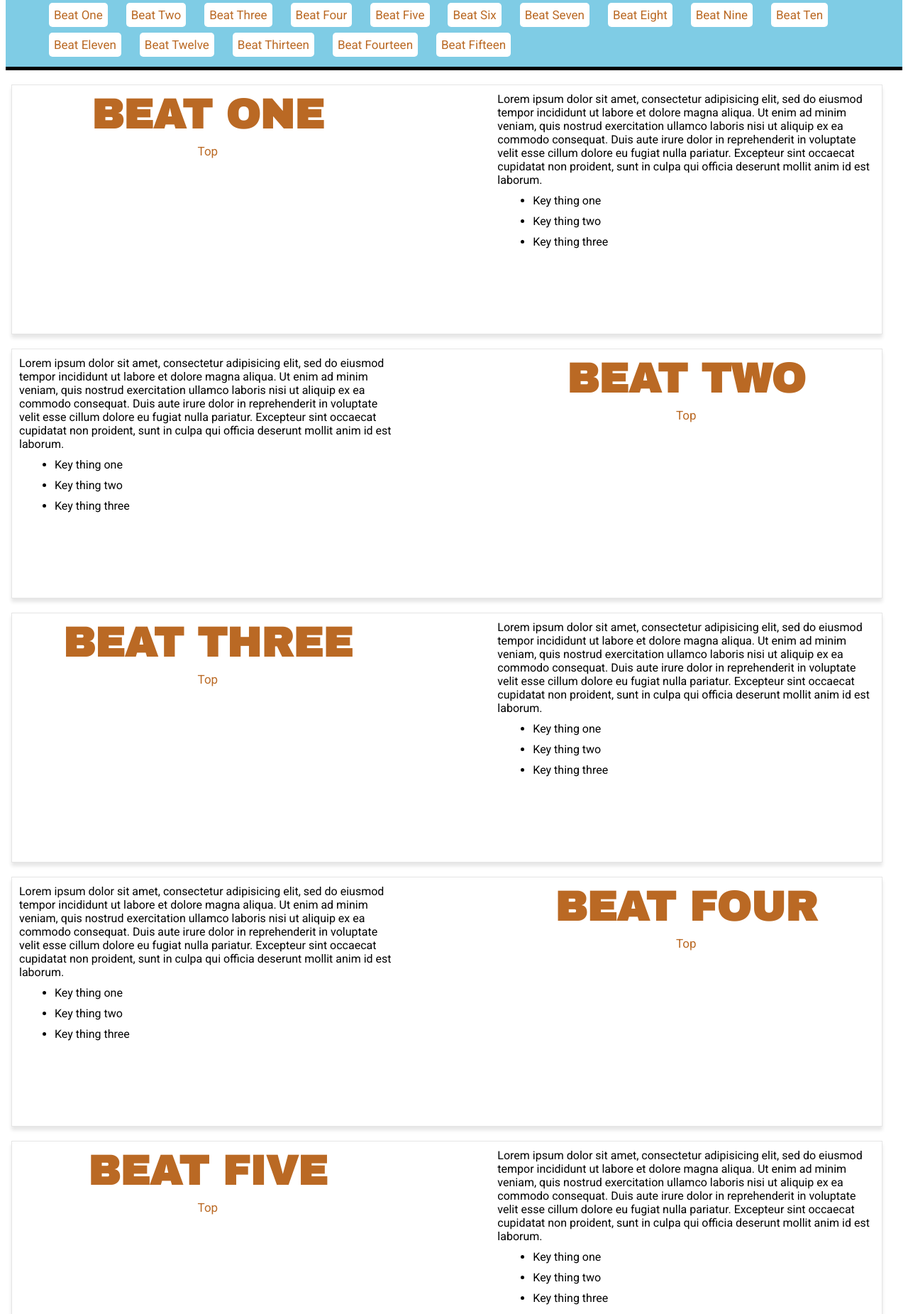
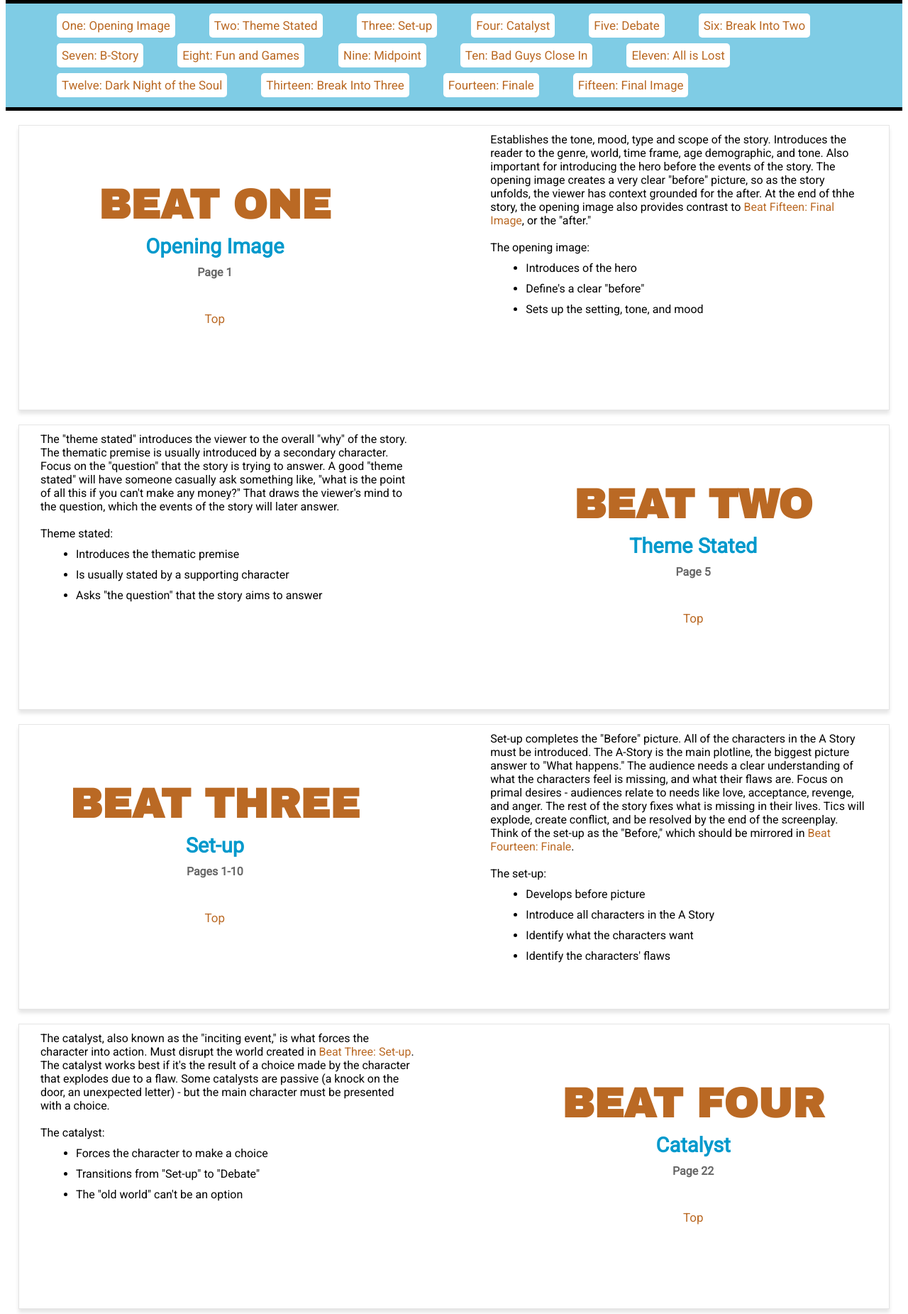
Before and after one commit to CCrowRun/save-the-cat-beats, a plain HTML site: page index.html in a window 1280 px wide. Shown: the part 596-2447 px from the top of the page at 71% size. Drawn offline with Linux system fonts and the light colour scheme; a web font is replaced by a local one.

Commit message:
Beat updates
Adding content to beats, reorganizing padding for scaling.

```diff
--- a/index.html
+++ b/index.html
@@ -1,3 +1,4 @@
+
 <!DOCTYPE html>
 <html>
   <head>
@@ -20,40 +21,43 @@
     </div>
     <nav>
       <ul>
-        <li><a href="#One">Beat One</a></li>
-        <li><a href="#Two">Beat Two</a></li>
-        <li><a href="#Three">Beat Three</a></li>
-        <li><a href="#Four">Beat Four</a></li>
-        <li><a href="#Five">Beat Five</a></li>
-        <li><a href="#Six">Beat Six</a></li>
-        <li><a href="#Seven">Beat Seven</a></li>
-        <li><a href="#Eight">Beat Eight</a></li>
-        <li><a href="#Nine">Beat Nine</a></li>
-        <li><a href="#Ten">Beat Ten</a></li>
-        <li><a href="#Eleven">Beat Eleven</a></li>
-        <li><a href="#Twelve">Beat Twelve</a></li>
-        <li><a href="#Thirteen">Beat Thirteen</a></li>
-        <li><a href="#Fourteen">Beat Fourteen</a></li>
-        <li><a href="#Fifteen">Beat Fifteen</a></li>
+        <li><a href="#One">One: Opening Image</a></li>
+        <li><a href="#Two">Two: Theme Stated</a></li>
+        <li><a href="#Three">Three: Set-up</a></li>
+        <li><a href="#Four">Four: Catalyst</a></li>
+        <li><a href="#Five">Five: Debate</a></li>
+        <li><a href="#Six">Six: Break Into Two</a></li>
+        <li><a href="#Seven">Seven: B-Story</a></li>
+        <li><a href="#Eight">Eight: Fun and Games</a></li>
+        <li><a href="#Nine">Nine: Midpoint</a></li>
+        <li><a href="#Ten">Ten: Bad Guys Close In</a></li>
+        <li><a href="#Eleven">Eleven: All is Lost</a></li>
+        <li><a href="#Twelve">Twelve: Dark Night of the Soul</a></li>
+        <li><a href="#Thirteen">Thirteen: Break Into Three</a></li>
+        <li><a href="#Fourteen">Fourteen: Finale</a></li>
+        <li><a href="#Fifteen">Fifteen: Final Image</a></li>
       </ul>
     </nav>
     <div class="beat">
       <div class="beatLeft">
         <h1 id="One">Beat One</h1>
+        <h2>Opening Image</h2>
+        <h3>Page 1</h3>
+        <br><br>
         <a href="#top">Top</a>
       </div>
       <div class="contentLeft">
-        <p>Lorem ipsum dolor sit amet, consectetur adipisicing elit, sed do eiusmod
-          tempor incididunt ut labore et dolore magna aliqua. Ut enim ad minim veniam,
-          quis nostrud exercitation ullamco laboris nisi ut aliquip ex ea commodo
-          consequat. Duis aute irure dolor in reprehenderit in voluptate velit esse
-          cillum dolore eu fugiat nulla pariatur. Excepteur sint occaecat cupidatat non
-          proident, sunt in culpa qui officia deserunt mollit anim id est laborum.
+        <p>Establishes the tone, mood, type and scope of the story.
+        Introduces the reader to the genre, world, time frame, age demographic, and tone.
+        Also important for introducing the hero before the events of the story.
+        The opening image creates a very clear "before" picture, so as the story unfolds, the viewer has context grounded for the after.
+        At the end of thhe story, the opening image also provides contrast to <a href="#Fifteen">Beat Fifteen: Final Image</a></li>, or the "after."
+        <br><br>The opening image:
         </p>
         <ul>
-          <li>Key thing one</li>
-          <li>Key thing two</li>
-          <li>Key thing three</li>
+          <li>Introduces of the hero</li>
+          <li>Define's a clear "before"</li>
+          <li>Sets up the setting, tone, and mood</li>
         </ul>
       </div>
       <div class="clear">
@@ -62,6 +66,106 @@
     <div class="beat">
       <div class="beatRight">
         <h1 id="Two">Beat Two</h1>
+        <h2>Theme Stated</h2>
+        <h3>Page 5</h3>
+        <br><br>
+        <a href="#top">Top</a>
+      </div>
+      <div class="contentRight">
+        <p>The "theme stated" introduces the viewer to the overall "why" of the story.
+        The thematic premise is usually introduced by a secondary character.
+        Focus on the "question" that the story is trying to answer.
+        A good "theme stated" will have someone casually ask something like, "what is the point of all this if you can't make any money?"
+        That draws the viewer's mind to the question, which the events of the story will later answer.
+        <br><br>Theme stated:</p>
+        <ul>
+          <li>Introduces the thematic premise</li>
+          <li>Is usually stated by a supporting character</li>
+          <li>Asks "the question" that the story aims to answer</li>
+        </ul>
+      </div>
+      <div class="clear">
+      </div>
+    </div>
+        <div class="beat">
+      <div class="beatLeft">
+        <h1 id="Three">Beat Three</h1>
+        <h2>Set-up</h2>
+        <h3>Pages 1-10</h3>
+        <br><br>
+        <a href="#top">Top</a>
+      </div>
+      <div class="contentLeft">
+        <p>Set-up completes the "Before" picture.
+        All of the characters in the A Story must be introduced.
+        The A-Story is the main plotline, the biggest picture answer to "What happens."
+        The audience needs a clear understanding of what the characters feel is missing, and what their flaws are.
+        Focus on primal desires - audiences relate to needs like love, acceptance, revenge, and anger.
+        The rest of the story fixes what is missing in their lives.
+        Tics will explode, create conflict, and be resolved by the end of the screenplay.
+        Think of the set-up as the "Before," which should be mirrored in <a href="#Fourteen">Beat Fourteen: Finale</a>.
+        <br><br>The set-up:</p>
+        <ul>
+          <li>Develops before picture</li>
+          <li>Introduce all characters in the A Story</li>
+          <li>Identify what the characters want</li>
+          <li>Identify the characters' flaws</li>
+        </ul>
+      </div>
+      <div class="clear">
+      </div>
+    </div>
+    <div class="beat">
+      <div class="beatRight">
+        <h1 id="Four">Beat Four</h1>
+        <h2>Catalyst</h2>
+        <h3>Page 22</h3>
+        <br><br>
+        <a href="#top">Top</a>
+      </div>
+      <div class="contentRight">
+        <p>The catalyst, also known as the "inciting event," is what forces the character into action.
+        Must disrupt the world created in <a href="#Three">Beat Three: Set-up</a>.
+        The catalyst works best if it's the result of a choice made by the character that explodes due to a flaw.
+        Some catalysts are passive (a knock on the door, an unexpected letter) - but the main character must be presented with a choice.
+        <br><br>The catalyst:</p>
+        <ul>
+          <li>Forces the character to make a choice</li>
+          <li>Transitions from "Set-up" to "Debate"</li>
+          <li>The "old world" can't be an option</li>
+        </ul>
+      </div>
+      <div class="clear">
+      </div>
+    </div>
+        <div class="beat">
+      <div class="beatLeft">
+        <h1 id="Five">Beat Five</h1>
+        <h2>Debate</h2>
+         <h3>Pages 12-25</h3>
+        <br><br>
+        <a href="#top">Top</a>
+      </div>
+      <div class="contentLeft">
+        <p>The main character must struggle with a choice.
+        The question isn't always "what do I do next."
+        Sometimes, the debate centers around "can I do what I need to do?" or "how do I do it?"
+        The internal struggle provides a break between the dramatic <a href="#Four">Catalyst</a> and the equally dramatic events of <a href="#Six">Beat Six: Break Into Two</a>
+        <br><br>The debate:</p>
+        <ul>
+          <li>Character struggles about what to do as a result of the catalyst</li>
+          <li>The choice can be what to do, how to do it, or uncertainty whether it can be done</li>
+        </ul>
+      </div>
+      <div class="clear">
+      </div>
+    </div>
+    <div class="beat">
+      <div class="beatRight">
+        <h1 id="Six">Beat Six</h1>
+        <h2>Break Into Two</h2>
+        <h3>Page 25</h3>
+        <br><br>
         <a href="#top">Top</a>
       </div>
       <div class="contentRight">
@@ -70,91 +174,8 @@
           quis nostrud exercitation ullamco laboris nisi ut aliquip ex ea commodo
           consequat. Duis aute irure dolor in reprehenderit in voluptate velit esse
           cillum dolore eu fugiat nulla pariatur. Excepteur sint occaecat cupidatat non
-          proident, sunt in culpa qui officia deserunt mollit anim id est laborum.</p>
-        <ul>
-          <li>Key thing one</li>
-          <li>Key thing two</li>
-          <li>Key thing three</li>
-        </ul>
-      </div>
-      <div class="clear">
-      </div>
-    </div>
-        <div class="beat">
-      <div class="beatLeft">
-        <h1 id="Three">Beat Three</h1>
-        <a href="#top">Top</a>
-      </div>
-      <div class="contentLeft">
-        <p>Lorem ipsum dolor sit amet, consectetur adipisicing elit, sed do eiusmod
-          tempor incididunt ut labore et dolore magna aliqua. Ut enim ad minim veniam,
-          quis nostrud exercitation ullamco laboris nisi ut aliquip ex ea commodo
-          consequat. Duis aute irure dolor in reprehenderit in voluptate velit esse
-          cillum dolore eu fugiat nulla pariatur. Excepteur sint occaecat cupidatat non
-          proident, sunt in culpa qui officia deserunt mollit anim id est laborum.</p>
-        <ul>
-          <li>Key thing one</li>
-          <li>Key thing two</li>
-          <li>Key thing three</li>
-        </ul>
-      </div>
-      <div class="clear">
-      </div>
-    </div>
-    <div class="beat">
-      <div class="beatRight">
-        <h1 id="Four">Beat Four</h1>
-        <a href="#top">Top</a>
-      </div>
-      <div class="contentRight">
-        <p>Lorem ipsum dolor sit amet, consectetur adipisicing elit, sed do eiusmod
-          tempor incididunt ut labore et dolore magna aliqua. Ut enim ad minim veniam,
-          quis nostrud exercitation ullamco laboris nisi ut aliquip ex ea commodo
-          consequat. Duis aute irure dolor in reprehenderit in voluptate velit esse
-          cillum dolore eu fugiat nulla pariatur. Excepteur sint occaecat cupidatat non
-          proident, sunt in culpa qui officia deserunt mollit anim id est laborum.</p>
-        <ul>
-          <li>Key thing one</li>
-          <li>Key thing two</li>
-          <li>Key thing three</li>
-        </ul>
-      </div>
-      <div class="clear">
-      </div>
-    </div>
-        <div class="beat">
-      <div class="beatLeft">
-        <h1 id="Five">Beat Five</h1>
-        <a href="#top">Top</a>
-      </div>
-      <div class="contentLeft">
-        <p>Lorem ipsum dolor sit amet, consectetur adipisicing elit, sed do eiusmod
-          tempor incididunt ut labore et dolore magna aliqua. Ut enim ad minim veniam,
-          quis nostrud exercitation ullamco laboris nisi ut aliquip ex ea commodo
-          consequat. Duis aute irure dolor in reprehenderit in voluptate velit esse
-          cillum dolore eu fugiat nulla pariatur. Excepteur sint occaecat cupidatat non
-          proident, sunt in culpa qui officia deserunt mollit anim id est laborum.</p>
-        <ul>
-          <li>Key thing one</li>
-          <li>Key thing two</li>
-          <li>Key thing three</li>
-        </ul>
-      </div>
-      <div class="clear">
-      </div>
-    </div>
-    <div class="beat">
-      <div class="beatRight">
-        <h1 id="Six">Beat Six</h1>
-        <a href="#top">Top</a>
-      </div>
-      <div class="contentRight">
-        <p>Lorem ipsum dolor sit amet, consectetur adipisicing elit, sed do eiusmod
-          tempor incididunt ut labore et dolore magna aliqua. Ut enim ad minim veniam,
-          quis nostrud exercitation ullamco laboris nisi ut aliquip ex ea commodo
-          consequat. Duis aute irure dolor in reprehenderit in voluptate velit esse
-          cillum dolore eu fugiat nulla pariatur. Excepteur sint occaecat cupidatat non
-          proident, sunt in culpa qui officia deserunt mollit anim id est laborum.</p>
+          proident, sunt in culpa qui officia deserunt mollit anim id est laborum.
+          <br><br>Break Into Two:</p>
         <ul>
           <li>Key thing one</li>
           <li>Key thing two</li>
@@ -167,6 +188,9 @@
         <div class="beat">
       <div class="beatLeft">
         <h1 id="Seven">Beat Seven</h1>
+        <h2>B-Story</h2>
+        <h3>Page 30</h3>
+        <br><br>
         <a href="#top">Top</a>
       </div>
       <div class="contentLeft">
@@ -175,7 +199,8 @@
           quis nostrud exercitation ullamco laboris nisi ut aliquip ex ea commodo
           consequat. Duis aute irure dolor in reprehenderit in voluptate velit esse
           cillum dolore eu fugiat nulla pariatur. Excepteur sint occaecat cupidatat non
-          proident, sunt in culpa qui officia deserunt mollit anim id est laborum.</p>
+          proident, sunt in culpa qui officia deserunt mollit anim id est laborum.
+          <br><br>The B-Story:</p>
         <ul>
           <li>Key thing one</li>
           <li>Key thing two</li>
@@ -188,6 +213,9 @@
     <div class="beat">
       <div class="beatRight">
         <h1 id="Eight">Beat Eight</h1>
+        <h2>Fun and Games</h2>
+         <h3>Pages 30-55</h3>
+        <br><br>
         <a href="#top">Top</a>
       </div>
       <div class="contentRight">
@@ -196,7 +224,8 @@
           quis nostrud exercitation ullamco laboris nisi ut aliquip ex ea commodo
           consequat. Duis aute irure dolor in reprehenderit in voluptate velit esse
           cillum dolore eu fugiat nulla pariatur. Excepteur sint occaecat cupidatat non
-          proident, sunt in culpa qui officia deserunt mollit anim id est laborum.</p>
+          proident, sunt in culpa qui officia deserunt mollit anim id est laborum.
+          <br><br>Fun and Games:</p>
         <ul>
           <li>Key thing one</li>
           <li>Key thing two</li>
@@ -209,6 +238,9 @@
         <div class="beat">
       <div class="beatLeft">
         <h1 id="Nine">Beat Nine</h1>
+        <h2>Midpoint</h2>
+        <h3>Page 55</h3>
+        <br><br>
         <a href="#top">Top</a>
       </div>
       <div class="contentLeft">
@@ -217,7 +249,8 @@
           quis nostrud exercitation ullamco laboris nisi ut aliquip ex ea commodo
           consequat. Duis aute irure dolor in reprehenderit in voluptate velit esse
           cillum dolore eu fugiat nulla pariatur. Excepteur sint occaecat cupidatat non
-          proident, sunt in culpa qui officia deserunt mollit anim id est laborum.</p>
+          proident, sunt in culpa qui officia deserunt mollit anim id est laborum.
+          <br><br>The midpoint:</p>
         <ul>
           <li>Key thing one</li>
           <li>Key thing two</li>
@@ -230,6 +263,9 @@
     <div class="beat">
       <div class="beatRight">
         <h1 id="Ten">Beat Ten</h1>
+        <h2>Bad Guys Close In</h2>
+         <h3>Pages 55-75</h3>
+        <br><br>
         <a href="#top">Top</a>
       </div>
       <div class="contentRight">
@@ -238,7 +274,8 @@
           quis nostrud exercitation ullamco laboris nisi ut aliquip ex ea commodo
           consequat. Duis aute irure dolor in reprehenderit in voluptate velit esse
           cillum dolore eu fugiat nulla pariatur. Excepteur sint occaecat cupidatat non
-          proident, sunt in culpa qui officia deserunt mollit anim id est laborum.</p>
+          proident, sunt in culpa qui officia deserunt mollit anim id est laborum.
+          <br><br>Bad guys close in:</p>
         <ul>
           <li>Key thing one</li>
           <li>Key thing two</li>
@@ -251,6 +288,9 @@
         <div class="beat">
       <div class="beatLeft">
         <h1 id="Eleven">Beat Eleven</h1>
+        <h2>All is Lost</h2>
+         <h3>Page 75</h3>
+        <br><br>
         <a href="#top">Top</a>
       </div>
       <div class="contentLeft">
@@ -259,7 +299,8 @@
           quis nostrud exercitation ullamco laboris nisi ut aliquip ex ea commodo
           consequat. Duis aute irure dolor in reprehenderit in voluptate velit esse
           cillum dolore eu fugiat nulla pariatur. Excepteur sint occaecat cupidatat non
-          proident, sunt in culpa qui officia deserunt mollit anim id est laborum.</p>
+          proident, sunt in culpa qui officia deserunt mollit anim id est laborum.
+          <br><br>All is lost:</p>
         <ul>
           <li>Key thing one</li>
           <li>Key thing two</li>
@@ -272,6 +313,9 @@
     <div class="beat">
       <div class="beatRight">
         <h1 id="Twelve">Beat Twelve</h1>
+        <h2>Dark Night of the Soul</h2>
+        <h3>Pages 75-85</h3>
+        <br><br>
         <a href="#top">Top</a>
       </div>
       <div class="contentRight">
@@ -280,7 +324,8 @@
           quis nostrud exercitation ullamco laboris nisi ut aliquip ex ea commodo
           consequat. Duis aute irure dolor in reprehenderit in voluptate velit esse
           cillum dolore eu fugiat nulla pariatur. Excepteur sint occaecat cupidatat non
-          proident, sunt in culpa qui officia deserunt mollit anim id est laborum.</p>
+          proident, sunt in culpa qui officia deserunt mollit anim id est laborum.
+          <br><br>Dark night of the soul:</p>
         <ul>
           <li>Key thing one</li>
           <li>Key thing two</li>
@@ -292,7 +337,10 @@
     </div>
         <div class="beat">
       <div class="beatLeft">
-        <h1 id="One">Beat Thirteen</h1>
+        <h1 id="Thirteen">Beat Thirteen</h1>
+        <h2>Break Into Three</h2>
+        <h3>Page 85</h3>
+        <br><br>
         <a href="#top">Top</a>
       </div>
       <div class="contentLeft">
@@ -301,7 +349,8 @@
           quis nostrud exercitation ullamco laboris nisi ut aliquip ex ea commodo
           consequat. Duis aute irure dolor in reprehenderit in voluptate velit esse
           cillum dolore eu fugiat nulla pariatur. Excepteur sint occaecat cupidatat non
-          proident, sunt in culpa qui officia deserunt mollit anim id est laborum.</p>
+          proident, sunt in culpa qui officia deserunt mollit anim id est laborum.
+          <br><br>Break into three:</p>
         <ul>
           <li>Key thing one</li>
           <li>Key thing two</li>
@@ -313,7 +362,10 @@
     </div>
     <div class="beat">
       <div class="beatRight">
-        <h1 id="Two">Beat Fourteen</h1>
+        <h1 id="Fourteen">Beat Fourteen</h1>
+        <h2>Finale</h2>
+        <h3>Pages 85-110</h3>
+        <br><br>
         <a href="#top">Top</a>
       </div>
       <div class="contentRight">
@@ -322,7 +374,8 @@
           quis nostrud exercitation ullamco laboris nisi ut aliquip ex ea commodo
           consequat. Duis aute irure dolor in reprehenderit in voluptate velit esse
           cillum dolore eu fugiat nulla pariatur. Excepteur sint occaecat cupidatat non
-          proident, sunt in culpa qui officia deserunt mollit anim id est laborum.</p>
+          proident, sunt in culpa qui officia deserunt mollit anim id est laborum.
+          <br><br>The finale:</p>
         <ul>
           <li>Key thing one</li>
           <li>Key thing two</li>
@@ -334,7 +387,10 @@
     </div>
         <div class="beat">
       <div class="beatLeft">
-        <h1 id="One">Beat Fifteen</h1>
+        <h1 id="Fifteen">Beat Fifteen</h1>
+        <h2>Final Image</h2>
+         <h3>Page 110</h3>
+        <br><br>
         <a href="#top">Top</a>
       </div>
       <div class="contentLeft">
@@ -343,7 +399,8 @@
           quis nostrud exercitation ullamco laboris nisi ut aliquip ex ea commodo
           consequat. Duis aute irure dolor in reprehenderit in voluptate velit esse
           cillum dolore eu fugiat nulla pariatur. Excepteur sint occaecat cupidatat non
-          proident, sunt in culpa qui officia deserunt mollit anim id est laborum.</p>
+          proident, sunt in culpa qui officia deserunt mollit anim id est laborum.
+          <br><br>The final image:</p>
         <ul>
           <li>Key thing one</li>
           <li>Key thing two</li>
@@ -353,6 +410,9 @@
       <div class="clear">
       </div>
     </div>
-    <div class="footer">
-     <a href="http://www.savethecat.com/beat-sheets-alpha">Examples</a>
+    <footer>
+      <p>&copy; Blake Snyder, author of the 2005 book, "Save the Cat"</p>
+      <a href="http://www.savethecat.com/beat-sheets-alpha">Examples</a>
+    </footer>
+
 </html>
--- a/style.css
+++ b/style.css
@@ -10,7 +10,7 @@
 }
 
 .header-text {
-  margin: 0;
+  margin-top: 15px;
   float:left;
   }
 
@@ -43,6 +43,20 @@ h1 {
  text-transform: uppercase;
 }
 
+h2 {
+  font-size: 29px;
+  color: #0099cc;
+  text-align: center;
+  margin: 5px;
+}
+
+h3 {
+  font-size: 16px;
+  color:rgb(102, 102, 102);
+  text-align: center;
+  margin: 5px;
+}
+
 h2, h3, p, ul, li {
   margin: 10px;
   font-family: 'Roboto', sans-serif;
@@ -64,19 +78,21 @@ nav li {
 }
 
 a {
-  text-align: center;
-  font-size: 17px;
   font-family: 'Roboto', sans-serif;
   text-decoration: none;
   color: #BA6924;
-  border-radius: 5px;
-  padding: 7px;
-  margin: 11px
-  background-color: rgba(0, 153, 204, 0.5);
+}
+
+nav a, .beatLeft a, .beatRight a {
+  text-align: center;
+  font-size: 17px;
 }
 
 nav a {
   background-color: #FFF;
+  border-radius: 5px;
+  padding: 7px;
+  margin: 11px;
 }
 
 a:hover {
@@ -86,11 +102,12 @@ a:hover {
 .beat {
   border: 1px solid rgba(0, 0, 0, .1);
   width: 97%;
-  margin: 8px;
+  margin: auto;
   margin-top: 20px;
   margin-bottom: 20px;
   min-width: 740px;
-  height: 350px;
+  max-width:1400px;
+  height: 400px;
   box-shadow: 0px 5px 5px 0px rgba(0,0,0,.1)
   }
 
@@ -98,28 +115,56 @@ a:hover {
   float:left;
   width:45%;
   text-align: center;
+  margin-top: 70px;
 }
 
 .contentLeft {
   display: inline-block;
   float: right;
   width: 45%;
+  margin-right: 20px;
 }
 
 .beatRight {
   float:right;
   width:45%;
   text-align: center;
+  margin-top: 70px;
 }
 
 .contentRight {
   display: inline-block;
   float: left;
   width: 45%;
+  margin-left: 20px;
 }
+
+/* .contentLeft a, .contentRight a {
+  text-align: left;
+  display: inline;
+  font-size: 15px;
+  font-family: 'Roboto', sans-serif;
+  text-decoration: none;
+  color: #BA6924;
+  border-radius: 0px;
+  padding: 0px;
+  margin: 0px;
+} */
 
 .clear {
   clear:both;
+}
+
+footer {
+height: 40px;
+}
+
+footer p {
+  float: left;
+}
+
+footer a {
+  float:right;
 }
 
 /* Font families:
```
